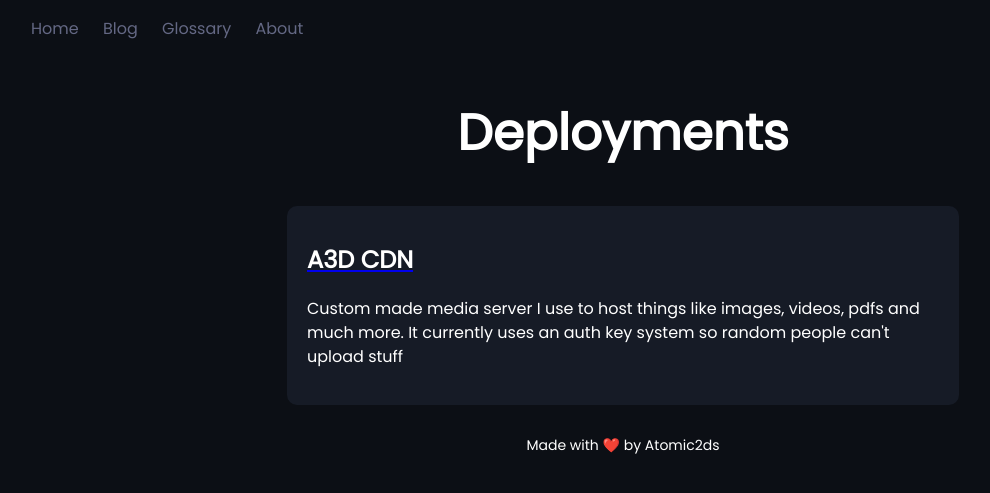
After one commit to Alecks20/Personal-Website, a Flask app: page /deployments in a window 1280 px wide. The commit adds this page. Shown: the top 493 px of the page, without its empty margins (17-1007 px from the left). Run offline with Flask 3, Linux system fonts and the light colour scheme.

Commit message:
Added a deployments page

```diff
--- a/app.py
+++ b/app.py
@@ -60,6 +60,10 @@ def about():
 def archives():
     return render_template('error.html', text="Under Construction", favicon=FAVICON, navigation=navigation)
 
+@app.route("/deployments")
+def deployments():
+    return render_template('deployments.html', favicon=FAVICON, navigation=navigation)
+
 @app.route('/post/<path>/')
 def page(path):
     page = flatpages.get_or_404(path)
--- /dev/null
+++ b/templates/deployments.html
@@ -0,0 +1,31 @@
+<!DOCTYPE html>
+<html lang="en">
+<head>
+    <meta charset="UTF-8">
+    <meta name="viewport" content="width=device-width, initial-scale=1.0">
+    <link rel="stylesheet" href="{{ url_for('static', filename='index.css') }}">
+    <link rel="stylesheet" href="https://fonts.googleapis.com/css?family=Poppins">
+    <link rel="shortcut icon" href="{{ favicon }}">
+    <title>A3D - Projects</title>
+</head>
+<body style="background-color: #0C0F15;"></body>
+<body>
+    {{ navigation | safe }}
+
+      <div class="heading">
+        <h1 class="title-text-box">Deployments</h1>
+      </div>
+
+      <div class="box">
+        <a href="https://cdn.a3d.pro" target="_blank"><h1 class="box-title">A3D CDN</h1></a>
+        <p class="box-text">
+            Custom made media server I use to host things like images, videos, pdfs and much more. It currently uses an auth key system so random people can't upload stuff
+        </p>
+      </div>
+
+
+      <div class="footer">
+        <p>Made with ❤️ by Atomic2ds</p>
+    </div>
+</body>
+</html>
```
Also changed, not shown: templates/glossary.html (+7 -0 lines).
